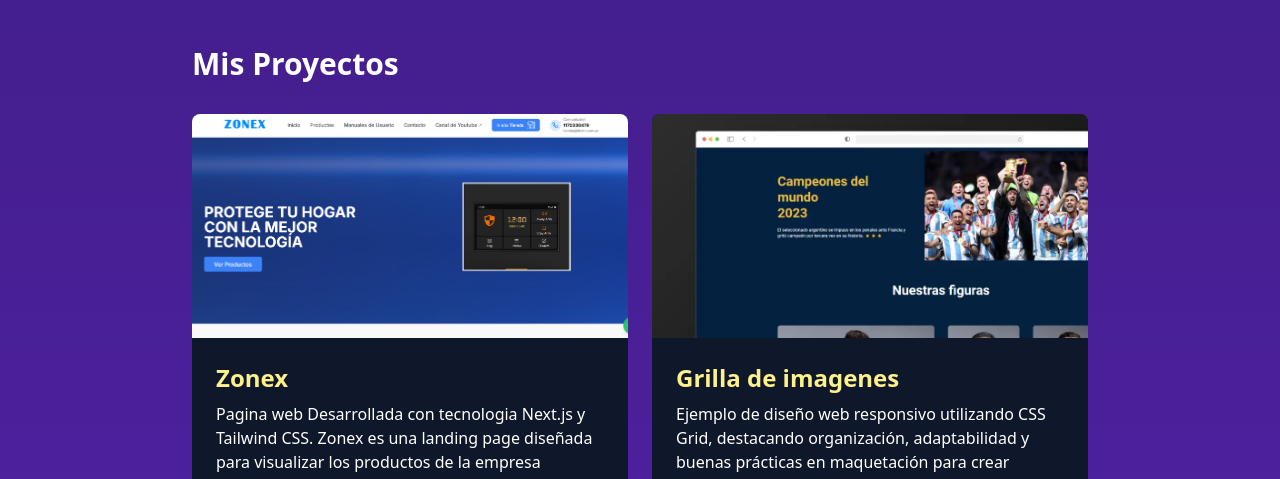
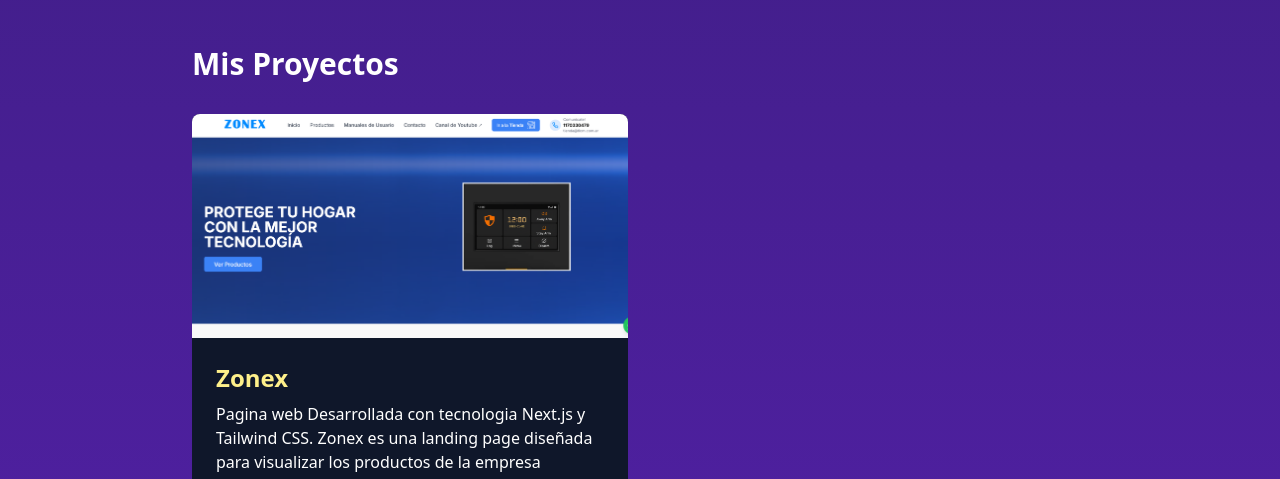
Before and after one commit to schadri/portfolio-tailwind-main, a plain HTML site: page index.html in a window 1280 px wide. Shown: the part 2010-2489 px from the top of the page. Drawn offline with nearby package versions, Linux system fonts and the light colour scheme.

Commit message:
proyecto de ejemplo comentado

```diff
--- a/index.html
+++ b/index.html
@@ -500,7 +500,7 @@
             </div>
           </div>
 
-          <div class="block rounded-lg shadow-secondary-1 bg-slate-900">
+          <!--<div class="block rounded-lg shadow-secondary-1 bg-slate-900">
             <div class="relative overflow-hidden bg-cover bg-no-repeat">
               <img
                 class="rounded-t-lg object-cover object-center w-full h-56"
@@ -581,7 +581,7 @@
               </a>
             </div>
           </div>
-        </div>
+        </div> -->
         <!-- <div class="container mx-auto flex justify-center pt-8">
                 <a href="https://github.com/broko-de/grid-example" target="_blank" rel="noopener noreferrer"
                     role="link"
```
